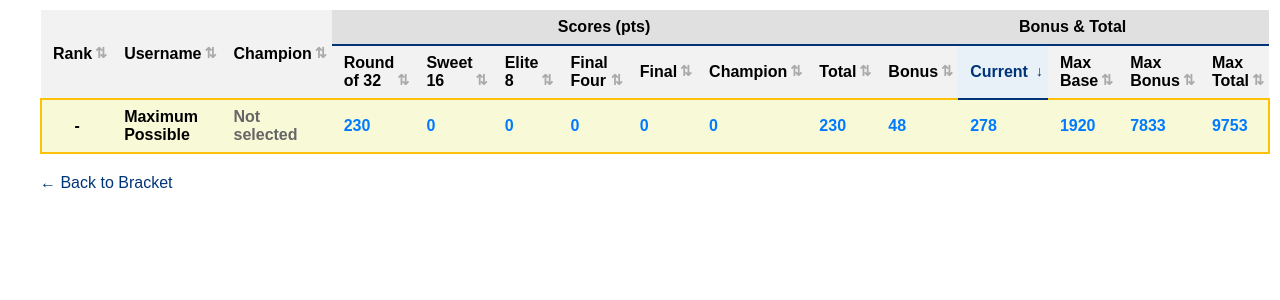
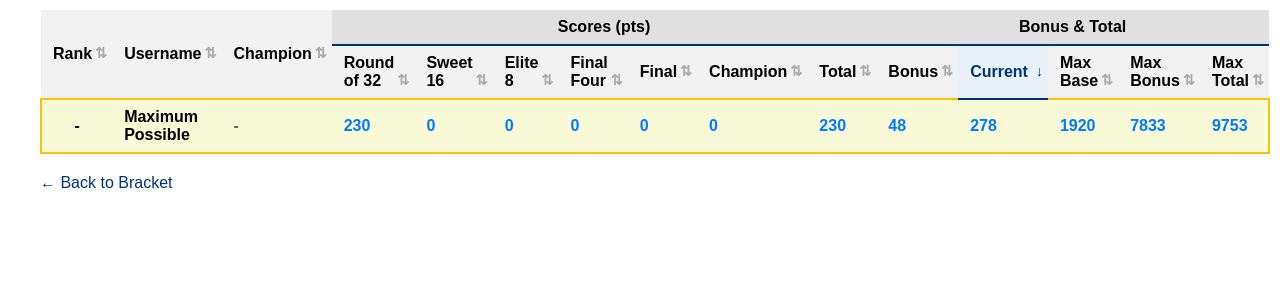
Before and after one commit to gregbkatz/madness, a Flask app: page /users-list in a window 1280 px wide. Shown: the part 166-466 px from the top of the page. Run offline with Flask 2, Linux system fonts and the light colour scheme.

Commit message:
Champion "-" for perfect bracket

```diff
--- a/templates/users_list.html
+++ b/templates/users_list.html
@@ -272,7 +272,7 @@
                     </td>
                     <!-- <td>{{ user.last_updated }}</td> -->
                     <!-- <td>{{ user.picks_remaining }}</td> -->
-                    <td>{% if user.champion %}{{ user.champion }}{% else %}<span class="empty">Not selected</span>{%
+                    <td>{% if user.champion %}{{ user.champion }}{% else %}<span class="empty">-</span>{%
                         endif
                         %}</td>
                     <td><span class="correct-picks-value">{{ user.correct_picks.round_1_score }}</span></td>
```
